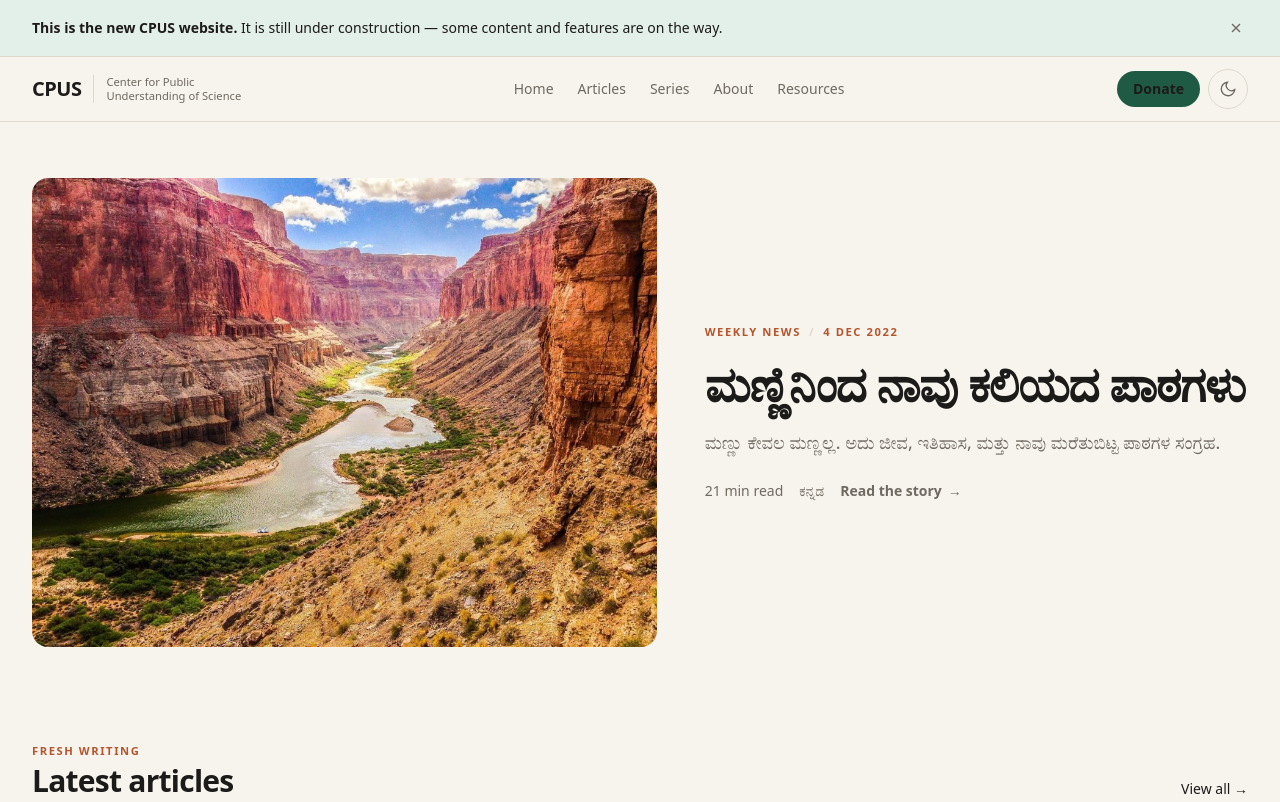
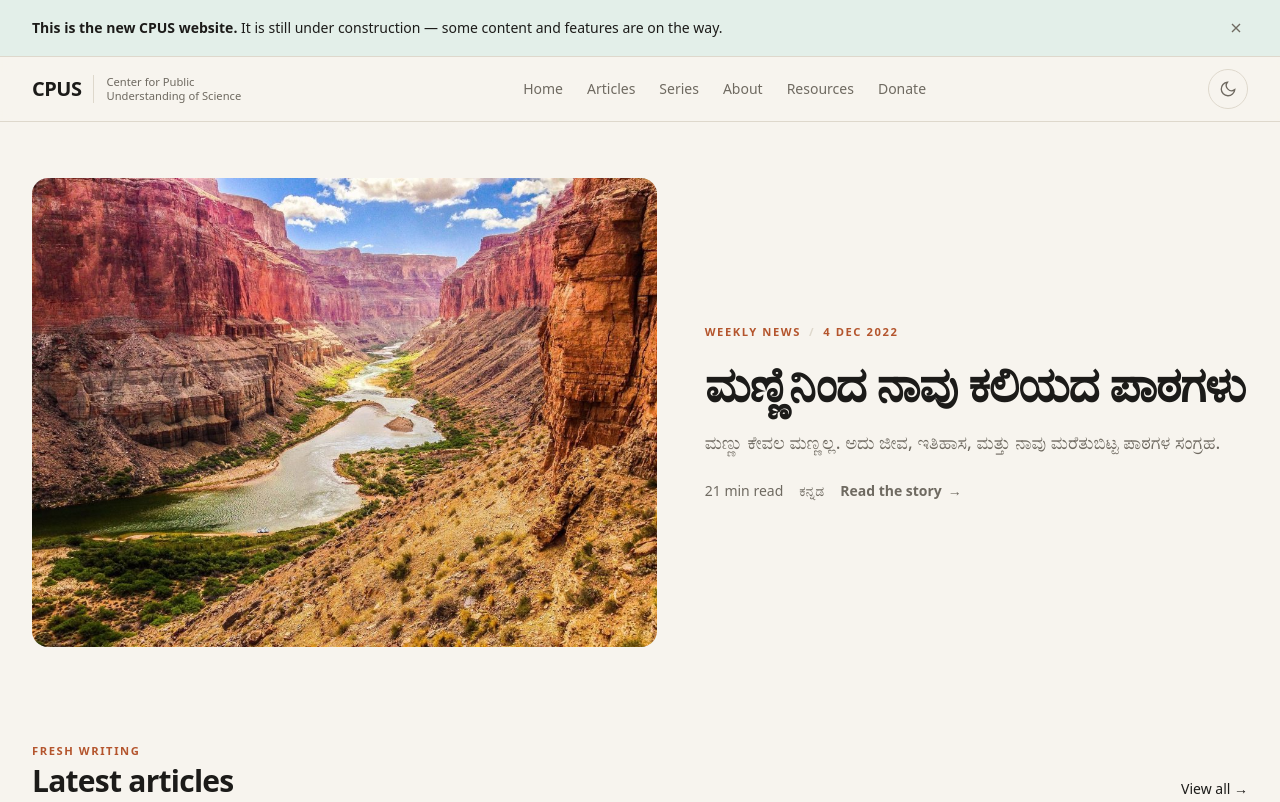
Before and after one commit to AkshayChn/cpus-website, an Astro site: page / in a window 1280 px wide. Shown: the top 802 px of the page. Built offline with nearby package versions, Linux system fonts and the light colour scheme; Astro itself is replaced by a stand-in of ours.

Commit message:
fix: make donate a normal nav link

```diff
--- a/src/components/Header.astro
+++ b/src/components/Header.astro
@@ -14,7 +14,7 @@ import { url } from '../lib/url';
       </span>
     </a>
 
-    <nav class="hidden items-center gap-6 text-sm font-medium text-muted md:flex" aria-label="Primary">
+    <nav class="hidden items-center gap-6 text-sm font-medium text-muted lg:flex" aria-label="Primary">
       {site.nav.map((item) => (
         <a
           href={url(item.href)}
@@ -27,14 +27,8 @@ import { url } from '../lib/url';
     </nav>
 
     <div class="flex items-center gap-2">
-      <a
-        href={url('/donate/')}
-        class="hidden rounded-full bg-accent px-4 py-2 text-sm font-semibold text-paper transition-opacity hover:opacity-90 sm:inline-flex"
-      >
-        Donate
-      </a>
       <ThemeToggle />
-      <details class="group relative md:hidden">
+      <details class="group relative lg:hidden">
         <summary class="flex size-10 cursor-pointer list-none items-center justify-center rounded-full border border-rule text-muted [&::-webkit-details-marker]:hidden">
           <span class="sr-only">Open menu</span>
           <svg class="size-5" viewBox="0 0 24 24" fill="none" stroke="currentColor" stroke-width="1.8" aria-hidden="true">
@@ -51,12 +45,6 @@ import { url } from '../lib/url';
                 {item.label}
               </a>
             ))}
-            <a
-              href={url('/donate/')}
-              class="mt-1 rounded-lg bg-accent px-3 py-2.5 text-sm font-semibold text-paper"
-            >
-              Donate
-            </a>
           </nav>
         </div>
       </details>
--- a/src/data/site.ts
+++ b/src/data/site.ts
@@ -21,6 +21,7 @@ export const site = {
     { label: 'Series', href: '/series/' },
     { label: 'About', href: '/about/' },
     { label: 'Resources', href: '/resources/' },
+    { label: 'Donate', href: '/donate/' },
   ],
   footer: [
     { label: 'Articles', href: '/articles/' },
```
